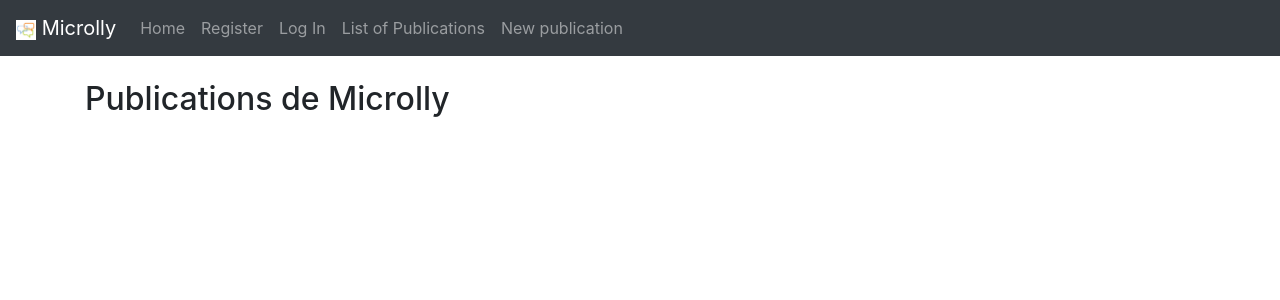
After one commit to victor-sd/Projet-Microblogging, a Flask app: template templates/publications.html in a window 1280 px wide. The commit adds this page. Shown: the top 300 px of the page. Run offline with Flask 2, Linux system fonts and the light colour scheme; the template is opened without the code that fills it, so the values that code supplies are empty; some libraries are stand-ins or nearby versions.

Commit message:
Ajout fonctionnalités publication

```diff
--- a/app.py
+++ b/app.py
@@ -1,6 +1,6 @@
 from flask import Flask, render_template,request, flash,redirect,url_for,abort,session
-from models import create_tables, drop_tables, User, Post
-from forms import UserForm,LoginForm
+from models import create_tables, drop_tables, User, Post, Publication
+from forms import UserForm,LoginForm,PublicationForm
 import click
 from flask_login import LoginManager, UserMixin, login_user, login_required, logout_user, current_user
 from werkzeug.security import generate_password_hash, check_password_hash
@@ -100,3 +100,21 @@ def logout():
     session.clear()
     # logout_user()
     return redirect(url_for('index'))
+
+@app.route('/publications')
+def publications():
+    publications = Publication.select()
+    return render_template('publications.html', publications=publications)
+
+@app.route('/newPublication', methods=('GET', 'POST'))
+def newPublication():
+    if request.method == 'POST':
+        form = PublicationForm(request.form) #PublicationForm(...) -> publication de forms
+        if form.validate():
+            publication = Publication() #Publication() ->publication de models
+            form.populate_obj(publication)
+            publication.save()
+            return redirect('/success')
+    else:
+        form = PublicationForm()
+    return render_template('/Formulaires/newPublicationForm.html', form=form)
--- a/forms.py
+++ b/forms.py
@@ -2,6 +2,8 @@ from flask_wtf import FlaskForm
 from wtforms import StringField, SelectField, PasswordField, validators,BooleanField,SubmitField,TextAreaField
 from wtforms.fields.html5 import DateField
 from wtforms.validators import DataRequired, Length,Email
+from wtfpeewee.orm import model_form
+from models import Publication
 
 class UserForm(FlaskForm):
     username = StringField('Username', validators=[
@@ -29,3 +31,5 @@ class PostCreate(FlaskForm):
     Text = TextAreaField('Text', validators=[DataRequired()])
     submit = SubmitField('Save')
     submit = SubmitField('Cancel')
+
+PublicationForm = model_form(Publication, exclude=('date_creation', 'date_maj'))
--- a/templates/base.html
+++ b/templates/base.html
@@ -44,6 +44,12 @@
                 <li class="nav-item">
                     <a class="nav-link" href="{{ url_for('login') }}">Log In</a>
                 </li>
+                <li class="nav-item">
+                    <a class="nav-link" href="{{ url_for('publications') }}">List of Publications</a>
+                </li>
+                <li class="nav-item">
+                    <a class="nav-link" href="{{ url_for('newPublication') }}">New publication</a>
+                </li>
                 {% endif %}
             </ul>
         </div>
--- /dev/null
+++ b/templates/publications.html
@@ -0,0 +1,9 @@
+{% extends 'base.html' %}
+
+{% block body %}
+    <h2>Publications de Microlly</h2>
+
+    {% for publication in publications %}
+        {{ publication.titre }}
+    {% endfor %}
+{% endblock %}
```
Also changed, not shown: models.py (+5 -2 lines), templates/newPublication.html (added, +23 -0 lines), data.sqlite3.
